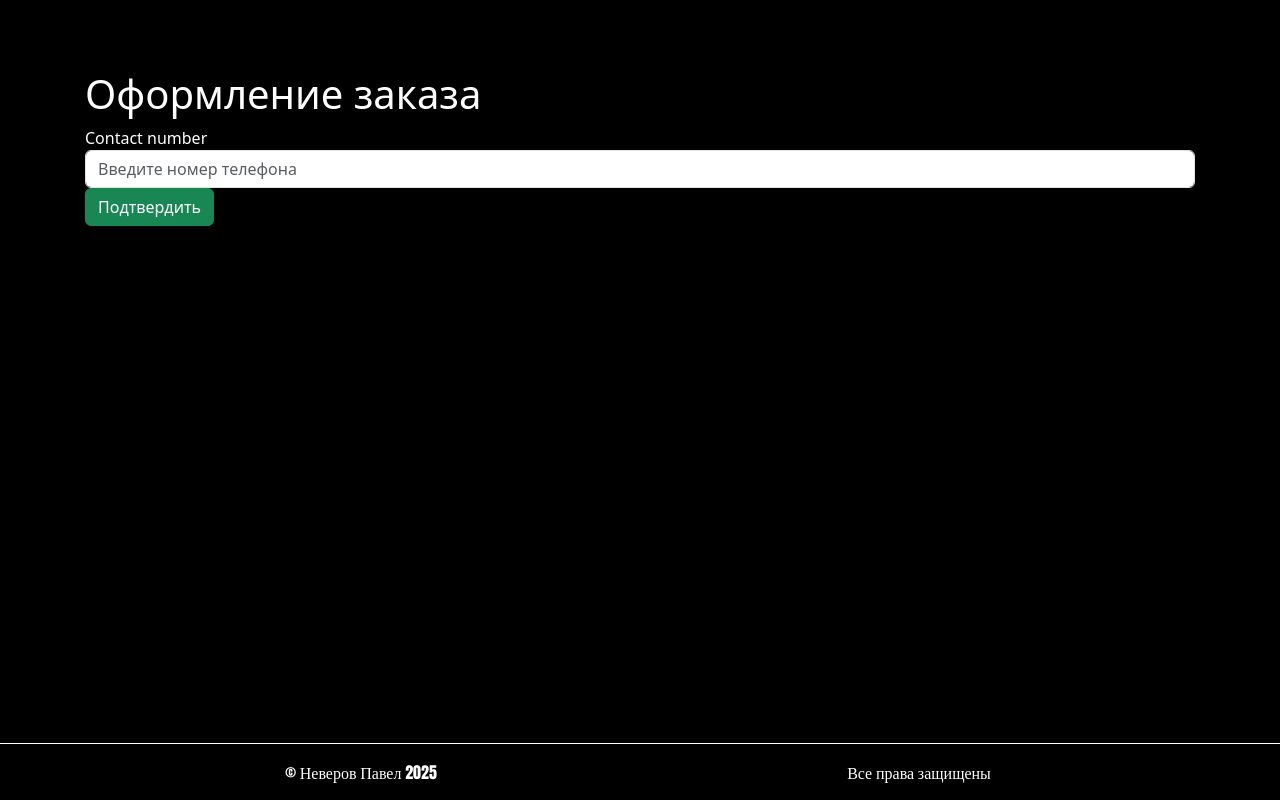
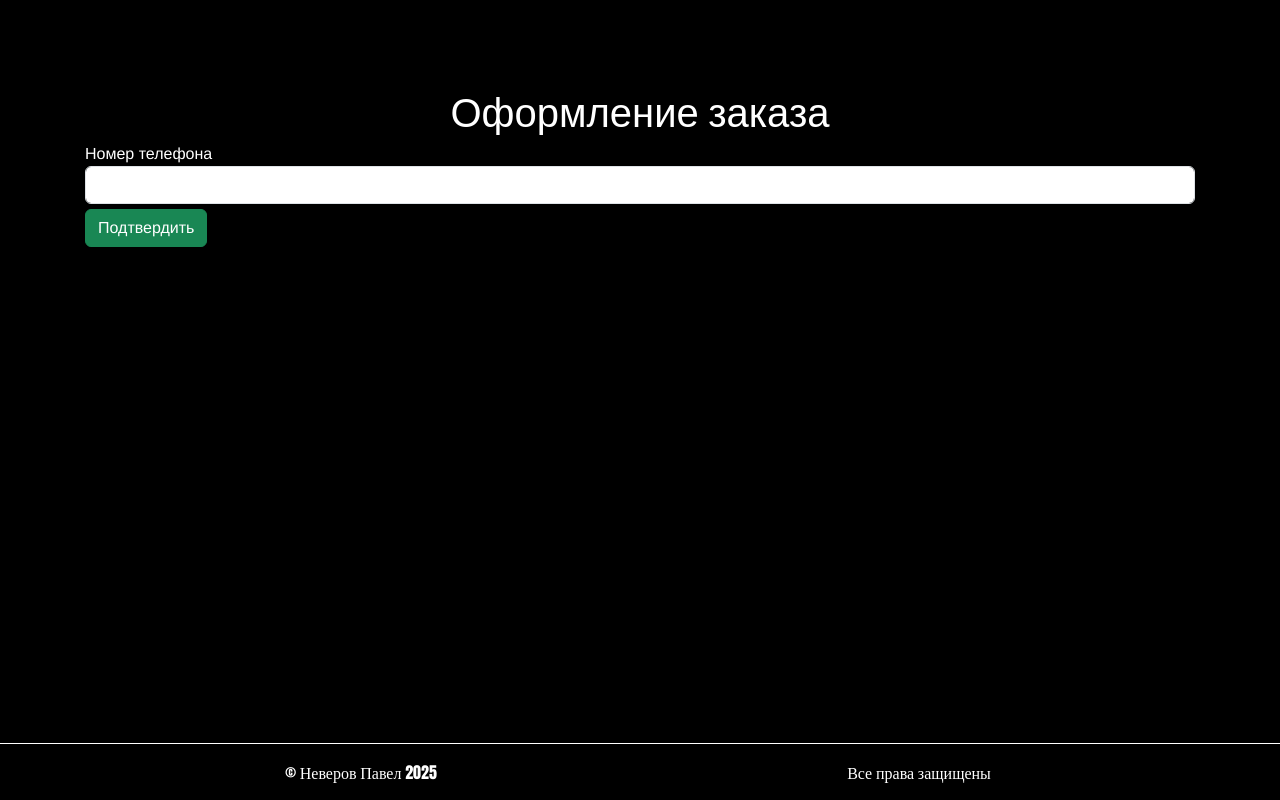
Before and after one commit to 3GonoverskyiPoSkidkeAndMalboroRed/basic, a Yii app: template views/cart/checkout.php in a window 1280 px wide. Run offline with PHP 8.4 and a stand-in for Yii, Linux system fonts and the light colour scheme; the template is opened without the code that fills it, so the values that code supplies are empty; form fields are guessed from the names that the template uses; some libraries are stand-ins or nearby versions.

Commit message:
добавлена мавска ввода и стили

```diff
--- a/views/cart/checkout.php
+++ b/views/cart/checkout.php
@@ -2,20 +2,39 @@
 
 use yii\helpers\Html;
 use yii\widgets\ActiveForm;
+use yii\widgets\MaskedInput;
 
 /** @var yii\web\View $this */
 /** @var yii\base\DynamicModel $model */
 
 $this->title = 'Оформление заказа';
 ?>
+<style>
+    h1 {
+        font-family: 'Impact', sans-serif; /* Устанавливаем шрифт Impact для заголовка */
+        color: white; /* Цвет заголовка */
+        text-align: center; /* Центрирование заголовка */
+        margin-top: 1rem; /* Отступ сверху */
+    }
+    body {
+        font-family: 'Helvetica', sans-serif; /* Устанавливаем шрифт Helvetica для всего тела страницы */
+    }
+</style>
+
 <h1><?= Html::encode($this->title) ?></h1>
 
 <div class="order-checkout">
     <?php $form = ActiveForm::begin(); ?>
 
-    <?= $form->field($model, 'contact_number')->textInput(['maxlength' => true, 'placeholder' => 'Введите номер телефона']) ?>
+    <?= $form->field($model, 'contact_number')->widget(MaskedInput::class, [
+        'mask' => '+7(999)-999-99-99',
+        'options' => [
+            'placeholder' => 'Введите номер телефона',
+            'maxlength' => true,
+        ],
+    ])->label('Номер телефона') ?>
 
-    <div class="form-group">
+    <div class="form-group" style="margin-top: 0.3rem;">
         <?= Html::submitButton('Подтвердить', ['class' => 'btn btn-success']) ?>
     </div>
 
```
